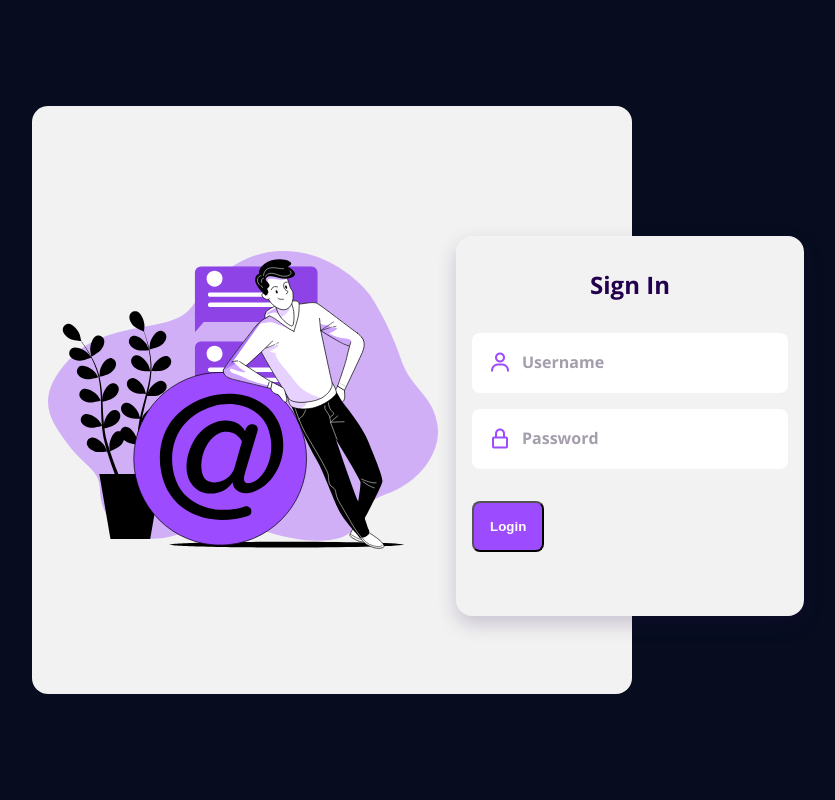
After one commit to Faizan10933/Attendance_management_system, a Django app: page /login/ in a window 1280 px wide. The commit adds this page. Shown: the whole page, without its empty margins (214-1049 px from the left). Run offline with Django 4.2, Linux system fonts and the light colour scheme.

Commit message:
login-logout

```diff
--- a/attendance_management_system/urls.py
+++ b/attendance_management_system/urls.py
@@ -10,5 +10,7 @@ urlpatterns = [
     path('viewattend',views.viewattend, name="viewattend"),
     path('timetable',views.timetable, name="timetable"),
     path('table',views.table, name="table"),
+    path('login/', views.loginPage, name="login"),
+    path('logout/', views.logoutUser, name="logout"),
 
 ]
--- a/attendance_management_system/views.py
+++ b/attendance_management_system/views.py
@@ -1,9 +1,13 @@
-from django.shortcuts import render
+from django.shortcuts import render, redirect
 from django.http import HttpResponse
 from numpy import roll
 from .models import Student, Attendance
+from django.contrib.auth.models import User
+from django.contrib.auth import authenticate, login, logout
+from django.contrib import messages
+from django.contrib.auth.decorators import login_required
 
-
+@login_required(login_url='/login')
 def attendance_submit(request):
 
     # attendees = request.POST.getlist('present')
@@ -19,10 +23,11 @@ def attendance_submit(request):
     context={'student': student}
     return render(request, 'markattendance.html', context)
 
-
+@login_required(login_url='/login')
 def home(request):
     return render(request, 'index.html')
 
+@login_required(login_url='/login')
 def teacherhome(request):
     if request.method == "POST":
         # classname = request.POST.get('classname')
@@ -47,6 +52,7 @@ def teacherhome(request):
     # student =  Student.objects.all()
     return render(request, 'markattendancehome.html')
 
+@login_required(login_url='/login')
 def attendance(request):
     if request.method=="POST":
         classname = request.POST.get('classname')
@@ -59,22 +65,51 @@ def attendance(request):
 
 
 
-
+@login_required(login_url='/login')
 def viewattendance(request):
     return render(request, 'viewattendancehome.html')
 
 
-
+@login_required(login_url='/login')
 def timetable(request):
     return render(request, 'timetablehome.html')
 
-
+@login_required(login_url='/login')
 def viewattend(request):
     return render(request, 'viewattendance.html')
 
-
+@login_required(login_url='/login')
 def table(request):
     return render(request, 'timetable.html')
 
 
+def loginPage(request):
+    page='login'
+    if request.user.is_authenticated:
+        return redirect('home')
+
+    if request.method=='POST':
+        username=request.POST.get('username').lower()
+        password=request.POST.get('password')
+        try:
+            user= User.objects.get(username=username)
+        except:
+            messages.error(request, 'User does not exists')
+
+        user=authenticate(request, username=username, password=password)
+
+        if user is not None:
+            login(request, user)
+            return redirect('home')
+        else:
+            messages.error(request, 'username or password not exists')
+
+    context={'page': page}
+    return render(request,'login.html', context)
+
+def logoutUser(request):
+    logout(request)
+    return redirect('home')
+
+
 # Create your views here.
--- /dev/null
+++ b/static/assets/css/styles.css
@@ -0,0 +1,245 @@
+/*===== GOOGLE FONTS =====*/
+@import url("https://fonts.googleapis.com/css2?family=Open+Sans:wght@400;600;700&display=swap");
+
+/*===== VARIABLES CSS =====*/
+:root{
+  /*===== Colores =====*/
+  --first-color: #9D4BFF;
+  --first-color-dark: #23004D;
+  --first-color-light: #A49EAC;
+  --first-color-lighten: #F2F2F2;
+
+  /*===== Font and typography =====*/
+  --body-font: 'Open Sans', sans-serif;
+  --h1-font-size: 1.5rem;
+  --normal-font-size: .938rem;
+  --small-font-size: .813rem;
+}
+
+@media screen and (min-width: 768px){
+  :root{
+    --normal-font-size: 1rem;
+    --small-font-size: .875rem;
+  }
+}
+
+/*===== BASE =====*/
+*,::before,::after{
+  box-sizing: border-box;
+}
+
+body{
+  margin: 0;
+  padding: 0;
+  font-family: var(--body-font);
+  font-size: var(--normal-font-size);
+  color: var(--first-color-dark);
+}
+
+h1{
+  margin: 0;
+}
+
+a{
+  text-decoration: none;
+}
+
+img{
+  max-width: 100%;
+  height: auto;
+  display: block;
+}
+
+/*===== LOGIN =====*/
+.login{
+  display: grid;
+  grid-template-columns: 100%;
+  height: 100vh;
+  margin-left: 1.5rem;
+  margin-right: 1.5rem;
+}
+
+.login__content{
+  display: grid;
+}
+
+.login__img{
+  justify-self: center;
+}
+
+.login__img img{
+  width: 310px;
+  margin-top: 1.5rem;
+}
+
+.login__forms{
+  position: relative;
+  height: 368px;
+}
+
+.login__registre, .login__create{
+  position: absolute;
+  bottom: 1rem;
+  width: 100%;
+  background-color: var(--first-color-lighten);
+  padding: 2rem 1rem;
+  border-radius: 1rem;
+  text-align: center;
+  box-shadow: 0 8px 20px rgba(35,0,77,.2);
+  animation-duration: .4s;
+  animation-name: animate-login;
+}
+
+@keyframes animate-login{
+  0%{
+    transform: scale(1,1);
+  }
+  50%{
+    transform: scale(1.1,1.1);
+  }
+  100%{
+    transform: scale(1,1);
+  }
+}
+
+.login__title{
+  font-size: var(--h1-font-size);
+  margin-bottom: 2rem;
+}
+
+.login__box{
+  display: grid;
+  grid-template-columns: max-content 1fr;
+  column-gap: .5rem;
+  padding: 1.125rem 1rem;
+  background-color: #FFF;
+  margin-top: 1rem;
+  border-radius: .5rem;
+}
+
+.login__icon{
+  font-size: 1.5rem;
+  color: var(--first-color);
+}
+
+.login__input{
+  border: none;
+  outline: none;
+  font-size: var(--normal-font-size);
+  font-weight: 700;
+  color: var(--first-color-dark);
+}
+
+.login__input::placeholder{
+  font-size: var(--normal-font-size);
+  font-family: var(--body-font);
+  color: var(--first-color-light);
+}
+
+.login__forgot{
+  display: block;
+  width: max-content;
+  margin-left: auto;
+  margin-top: .5rem;
+  font-size: var(--small-font-size);
+  font-weight: 600;
+  color: var(--first-color-light);
+}
+
+.login__button{
+  display: block;
+  padding: 1rem;
+  margin: 2rem 0;
+  background-color: var(--first-color);
+  color: #FFF;
+  font-weight: 600;
+  text-align: center;
+  border-radius: .5rem;
+  transition: .3s;
+}
+
+.login__button:hover{
+  background-color: var(--first-color-dark);
+}
+
+.login__account, .login__signin, .login__signup{
+  font-weight: 600;
+  font-size: var(--small-font-size);
+}
+
+.login__account{
+  color: var(--first-color-dark);
+}
+
+.login__signin, .login__signup{
+  color: var(--first-color);
+  cursor: pointer;
+}
+
+.login__social{
+  margin-top: 2rem;
+}
+
+.login__social-icon{
+  font-size: 1.5rem;
+  color: var(--first-color-dark);
+  margin: 0 1.5rem;
+}
+
+/*Show login*/
+.block{
+  display: block;
+}
+
+/*Hidden login*/
+.none{
+  display: none;
+}
+
+/* ===== MEDIA QUERIES =====*/
+@media screen and (min-width: 576px){
+  .login__forms{
+    width: 348px;
+    justify-self: center;
+  }
+}
+
+@media screen and (min-width: 1024px){
+  .login{
+    height: 100vh;
+    overflow: hidden;
+  }
+
+  .login__content{
+    grid-template-columns: repeat(2, max-content);
+    justify-content: center;
+    align-items: center;
+    margin-left: 10rem;
+  }
+
+  .login__img{
+    display: flex;
+    width: 600px;
+    height: 588px;
+    background-color: var(--first-color-lighten);
+    border-radius: 1rem;
+    padding-left: 1rem;
+  }
+
+  .login__img img{
+    width: 390px;
+    margin-top: 0;
+  }
+
+  .login__registre, .login__create{
+    left: -11rem;
+  }
+
+  .login__registre{
+    bottom: -2rem;
+  }
+
+  .login__create{
+    bottom: -5.5rem;
+  }
+}
--- /dev/null
+++ b/static/assets/js/main.js
@@ -0,0 +1,26 @@
+/*===== LOGIN SHOW and HIDDEN =====*/
+const signUp = document.getElementById('sign-up'),
+    signIn = document.getElementById('sign-in'),
+    loginIn = document.getElementById('login-in'),
+    loginUp = document.getElementById('login-up')
+
+
+signUp.addEventListener('click', ()=>{
+    // Remove classes first if they exist
+    loginIn.classList.remove('block')
+    loginUp.classList.remove('none')
+
+    // Add classes
+    loginIn.classList.toggle('none')
+    loginUp.classList.toggle('block')
+})
+
+signIn.addEventListener('click', ()=>{
+    // Remove classes first if they exist
+    loginIn.classList.remove('none')
+    loginUp.classList.remove('block')
+
+    // Add classes
+    loginIn.classList.toggle('block')
+    loginUp.classList.toggle('none')
+})
--- /dev/null
+++ b/static/assets/scss/styles.scss
@@ -0,0 +1,228 @@
+/*===== GOOGLE FONTS =====*/
+@import url('https://fonts.googleapis.com/css2?family=Open+Sans:wght@400;600;700&display=swap');
+
+/*===== VARIABLES CSS =====*/
+:root{
+    /*===== Colores =====*/
+    --first-color: #9D4BFF;
+    --first-color-dark: #23004D;
+    --first-color-light: #A49EAC;
+    --first-color-lighten: #F2F2F2;
+
+    /*===== Font and typography =====*/
+    --body-font: 'Open Sans', sans-serif;
+
+    --h1-font-size: 1.5rem;
+    --normal-font-size: .938rem;
+    --small-font-size: .813rem;
+
+    @media screen and (min-width: 768px){
+        --normal-font-size: 1rem;
+        --small-font-size: .875rem;
+    }
+}
+
+/*===== BASE =====*/
+*,::before,::after{
+    box-sizing: border-box;
+}
+
+body{
+    margin: 0;
+    padding: 0;
+    font-family: var(--body-font);
+    font-size: var(--normal-font-size);
+    color: var(--first-color-dark);
+}
+h1{
+    margin: 0;
+}
+
+a{
+    text-decoration: none;
+}
+img{
+    max-width: 100%;
+    height: auto;
+    display: block;
+}
+
+/*===== LOGIN=====*/
+.login{
+    display: grid;
+    grid-template-columns: 100%;
+    height: 100vh;
+    margin-left: 1.5rem;
+    margin-right: 1.5rem;
+
+    &__content{
+        display: grid;
+    }
+    &__img{
+        justify-self: center;
+        & img{
+            width: 310px;
+            margin-top: 1.5rem;
+        }
+    }
+    &__forms{
+        position: relative;
+        height: 368px;
+    }
+    &__registre, &__create{
+        position: absolute;
+        bottom: 1rem;
+        width: 100%;
+        background-color: var(--first-color-lighten);
+        padding: 2rem 1rem;
+        border-radius: 1rem;
+        text-align: center;
+        box-shadow: 0 8px 20px rgba(35,0,77,.2);
+        animation-duration: .4s;
+        animation-name: animate-login;
+
+        @keyframes animate-login {
+            0%{
+                transform: scale(1,1);
+            }
+            50%{
+                transform: scale(1.1,1.1);
+            }
+            100%{
+                transform: scale(1,1);
+            }
+        }
+    }
+    &__title{
+        font-size: var(--h1-font-size);
+        margin-bottom: 2rem;
+    }
+    &__box{
+        display: grid;
+        grid-template-columns: max-content 1fr;
+        column-gap: .5rem;
+        padding: 1.125rem 1rem;
+        background-color: #FFF;
+        margin-top: 1rem;
+        border-radius: .5rem;
+    }
+    &__icon{
+        font-size: 1.5rem;
+        color: var(--first-color);
+    }
+    &__input{
+        border: none;
+        outline: none;
+        font-size: var(--normal-font-size);
+        font-weight: 700;
+        color: var(--first-color-dark);
+
+        &::placeholder{
+            font-size: var(--normal-font-size);
+            font-family: var(--body-font);
+            color: var(--first-color-light);
+        }
+    }
+    &__forgot{
+        display: block;
+        width: max-content;
+        margin-left: auto;
+        margin-top: .5rem;
+        font-size: var(--small-font-size);
+        font-weight: 600;
+        color: var(--first-color-light);
+    }
+    &__button{
+        display: block;
+        padding: 1rem;
+        margin: 2rem 0;
+        background-color: var(--first-color);
+        color: #FFF;
+        font-weight: 600;
+        text-align: center;
+        border-radius: .5rem;
+        transition: .3s;
+
+        &:hover{
+            background-color: var(--first-color-dark);
+        }
+    }
+    &__account, &__signin, &__signup{
+        font-weight: 600;
+        font-size: var(--small-font-size);
+    }
+    &__account{
+        color: var(--first-color-dark);
+    }
+    &__signin, &__signup{
+        color: var(--first-color);
+        cursor: pointer;
+    }
+    &__social{
+        margin-top: 2rem;
+
+        &-icon{
+            font-size: 1.5rem;
+            color: var(--first-color-dark);
+            margin: 0 1.5rem;
+        }
+    }
+}
+
+/*Show login*/
+.block{
+    display: block;
+}
+
+/*Hidden login*/
+.none{
+    display: none;
+}
+
+/* ===== MEDIA QUERIES =====*/
+
+@media screen and (min-width: 576px){
+    .login{
+        &__forms{
+            width: 348px;
+            justify-self: center;
+        }
+    }
+}
+
+@media screen and (min-width: 1024px){
+    .login{
+        height: 100vh;
+        overflow: hidden;
+
+        &__content{
+            grid-template-columns: repeat(2, max-content);
+            justify-content: center;
+            align-items: center;
+            margin-left: 10rem;
+        }
+        &__img{
+            display: flex;
+            width: 600px;
+            height: 588px;
+            background-color: var(--first-color-lighten);
+            border-radius: 1rem;
+            padding-left: 1rem;
+
+            & img{
+                width: 390px;
+                margin-top: 0;
+            }
+        }
+
+        &__registre, &__create{
+            left: -11rem;
+        }
+        &__registre{
+            bottom: -2rem;
+        }
+        &__create{
+            bottom: -5.5rem;
+        }
+    }
+}
--- a/templates/home.html
+++ b/templates/home.html
@@ -13,7 +13,7 @@
 <div class="header">
     <a href="#default" class="logo">Attendance Management System</a>
     <div class="header-right">
-        <a class="active" href="#home">Logout</a>
+        <a class="active" href="{% url 'logout' %}">Logout</a>
     </div>
 </div>
 
--- /dev/null
+++ b/templates/login.html
@@ -0,0 +1,56 @@
+<!DOCTYPE html>
+<html lang="en">
+    <head>
+        {% load static %}
+        <meta charset="UTF-8">
+        <meta name="viewport" content="width=device-width, initial-scale=1.0">
+
+        <link rel="stylesheet" href="{% static 'assets/css/styles.css' %}">
+        <link href='https://cdn.jsdelivr.net/npm/boxicons@2.0.5/css/boxicons.min.css' rel='stylesheet'>
+
+        <title>Responsive Login Form Sign In Sign Up</title>
+        <style>
+            body{
+                background: #070D1F;
+            }
+        </style>
+    </head>
+    <body>
+        <div class="login">
+            <div class="login__content">
+                <div class="login__img">
+                    <img src="{% static '/assets/img/img-login.svg' %}" alt="">
+                </div>
+
+                <div class="login__forms">
+                    <form action="" class="login__registre" id="login-in" method="POST">
+                        {% csrf_token %}
+                        <h1 class="login__title">Sign In</h1>
+
+                        <div class="login__box">
+                            <i class='bx bx-user login__icon'></i>
+                            <input type="text" placeholder="Username" name="username" class="login__input">
+                        </div>
+
+                        <div class="login__box">
+                            <i class='bx bx-lock-alt login__icon'></i>
+                            <input type="password" placeholder="Password" name="password" class="login__input">
+                        </div>
+                        <button type="submit" class="login__button" value="login">Login</button>
+
+                        <div>
+                            {% if messages %}
+                            {% for message in messages %}
+                            <span class="login__account">{{ message }}</span>
+                            {% endfor %}
+                        </div>
+                        {% endif %}
+
+                    </form>
+
+                </div>
+            </div>
+        </div>
+        <script src="{% static 'assets/js/main.js' %}"></script>
+    </body>
+</html>
```
Also changed, not shown: templates/index.html (+12 -2 lines), templates/markattendance.html (+12 -3 lines), templates/markattendancehome.html (+12 -2 lines), templates/timetable.html (+12 -2 lines), templates/timetablehome.html (+12 -2 lines), templates/viewattendance.html (+12 -2 lines), templates/viewattendancehome.html (+12 -2 lines), db.sqlite3, static/assets/img/img-login.svg (added).
